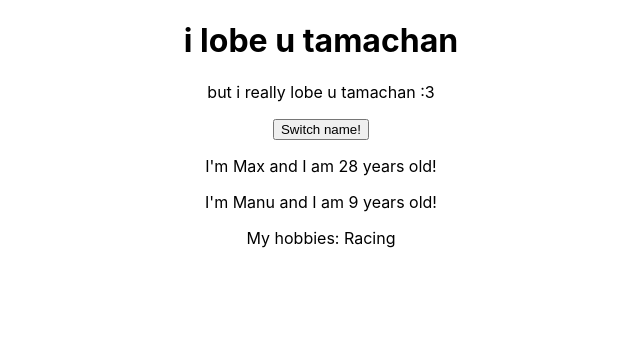
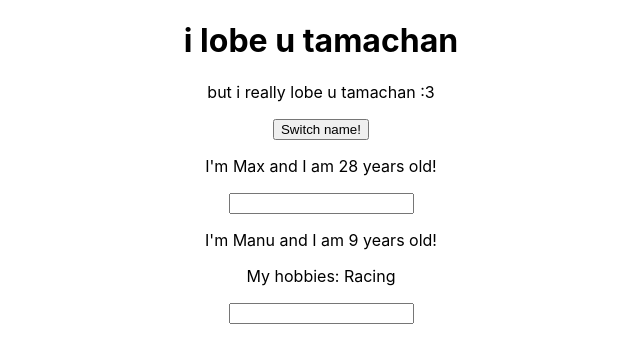
Before and after one commit to imryanguyen/my-app, a React (Create React App) app: page / in a window 1280 px wide. Shown: the top 362 px of the page, without its empty margins (319-959 px from the left). Built offline with nearby package versions, Linux system fonts and the light colour scheme.

Commit message:
regular update

```diff
--- a/src/App.js
+++ b/src/App.js
@@ -24,6 +24,16 @@
     } )
   }
 
+  nameChangeHandler = (event) => {
+    this.setState( {
+      persons: [
+        { name: 'Max', age: 28 },
+        { name: event.target.value, age: 29},
+        { name: 'Stephanie', age: 23}
+      ]
+    })
+  }
+
   render() {
     return (
       <div className="App">
--- a/src/Person.js
+++ b/src/Person.js
@@ -6,6 +6,7 @@
     <div>
       <p> I'm {props.name} and I am {props.age} years old! </p>
       <p>{props.children}</p>
+      <input type="text" onChange={props.change} />
     </div>
   )
 };
```
